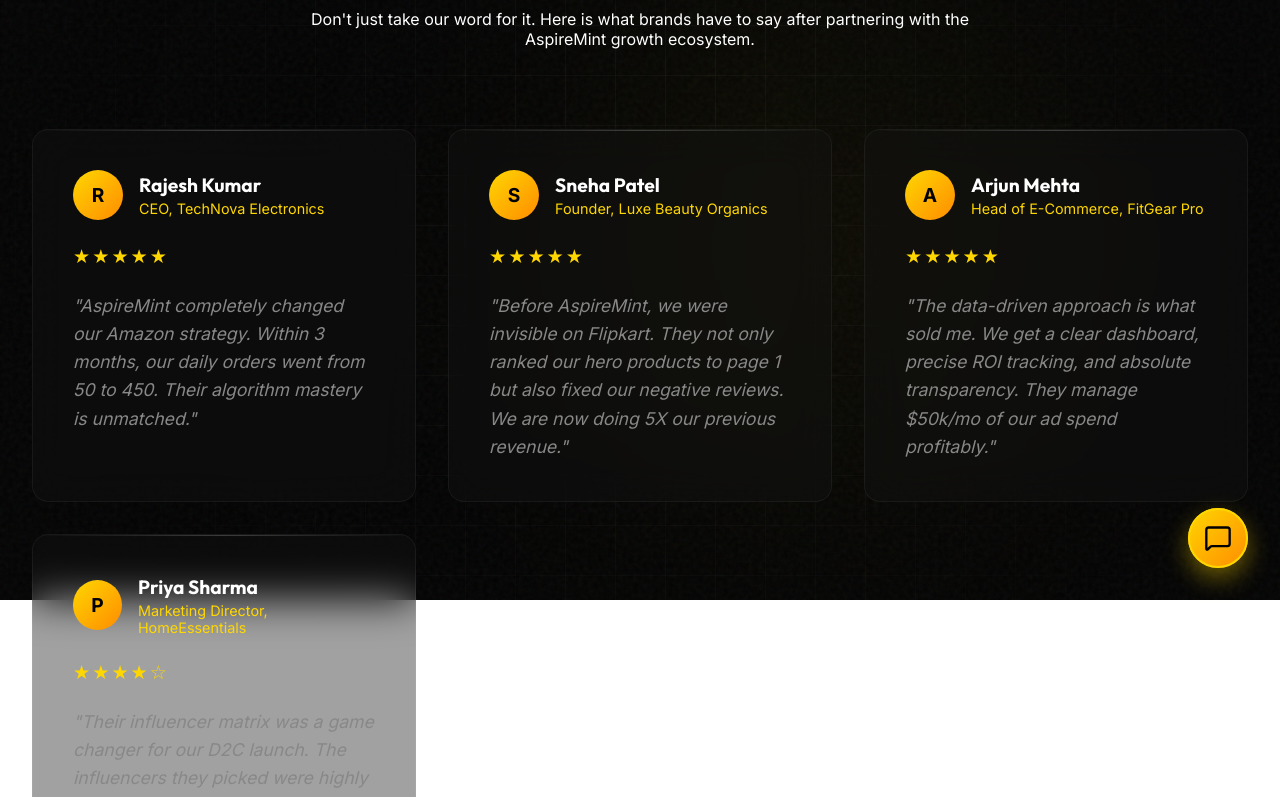
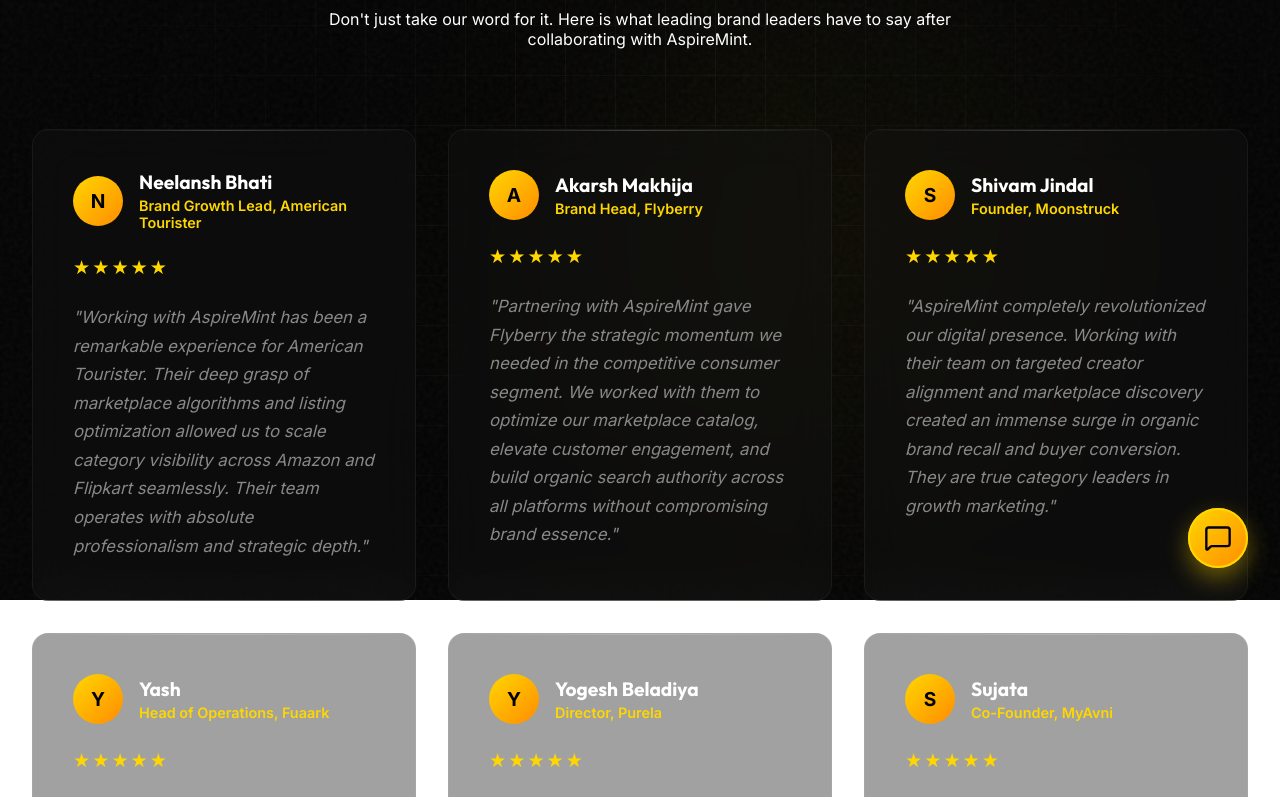
Before and after one commit to AFTAB13-droid/aspire, a Next.js app in the folder aspire/: page /testimonials in a window 1280 px wide. Shown: the part 200-997 px from the top of the page. Built offline with nearby package versions, Linux system fonts and the light colour scheme.

Commit message:
Update testimonials with verified client brands and rename XStep to X tep

```diff
--- a/aspire/src/app/(marketing)/page.tsx
+++ b/aspire/src/app/(marketing)/page.tsx
@@ -239,10 +239,10 @@ export default function Home() {
             transition={{ ease: "linear", duration: 35, repeat: Infinity }}
             style={{ display: 'flex', gap: '5rem', fontSize: '3rem', fontFamily: 'Outfit', fontWeight: 800, textTransform: 'uppercase', color: '#ffffff', opacity: 0.15 }}
           >
-            {["Del Monte", "American Tourister", "Pilgrim", "pTron", "XECH", "Flyberry", "NoStrain", "Nutrabud", "XStep", "Palladium"].map((brand, i) => (
+            {["Del Monte", "American Tourister", "Pilgrim", "pTron", "XECH", "Flyberry", "NoStrain", "Nutrabud", "X tep", "Palladium", "Moonstruck", "Fuaark", "Purela"].map((brand, i) => (
               <span key={`b1-${i}`} style={{ letterSpacing: '1px' }}>{brand}</span>
             ))}
-            {["Del Monte", "American Tourister", "Pilgrim", "pTron", "XECH", "Flyberry", "NoStrain", "Nutrabud", "XStep", "Palladium"].map((brand, i) => (
+            {["Del Monte", "American Tourister", "Pilgrim", "pTron", "XECH", "Flyberry", "NoStrain", "Nutrabud", "X tep", "Palladium", "Moonstruck", "Fuaark", "Purela"].map((brand, i) => (
               <span key={`b2-${i}`} style={{ letterSpacing: '1px' }}>{brand}</span>
             ))}
           </motion.div>
--- a/aspire/src/app/(marketing)/testimonials/page.tsx
+++ b/aspire/src/app/(marketing)/testimonials/page.tsx
@@ -1,42 +1,59 @@
 import type { Metadata } from "next";
+import Link from "next/link";
 
 export const metadata: Metadata = {
   title: "Testimonials | AspireMint",
-  description: "See what our clients are saying about their explosive growth with AspireMint.",
+  description: "See what leading brands say about their growth partnerships with AspireMint.",
 };
 
 const testimonials = [
   {
-    name: "Rajesh Kumar",
-    company: "TechNova Electronics",
-    role: "CEO",
-    text: "AspireMint completely changed our Amazon strategy. Within 3 months, our daily orders went from 50 to 450. Their algorithm mastery is unmatched.",
-    image: "R",
+    name: "Neelansh Bhati",
+    company: "American Tourister",
+    role: "Brand Growth Lead",
+    text: "Working with AspireMint has been a remarkable experience for American Tourister. Their deep grasp of marketplace algorithms and listing optimization allowed us to scale category visibility across Amazon and Flipkart seamlessly. Their team operates with absolute professionalism and strategic depth.",
+    image: "N",
     rating: 5,
   },
   {
-    name: "Sneha Patel",
-    company: "Luxe Beauty Organics",
+    name: "Akarsh Makhija",
+    company: "Flyberry",
+    role: "Brand Head",
+    text: "Partnering with AspireMint gave Flyberry the strategic momentum we needed in the competitive consumer segment. We worked with them to optimize our marketplace catalog, elevate customer engagement, and build organic search authority across all platforms without compromising brand essence.",
+    image: "A",
+    rating: 5,
+  },
+  {
+    name: "Shivam Jindal",
+    company: "Moonstruck",
     role: "Founder",
-    text: "Before AspireMint, we were invisible on Flipkart. They not only ranked our hero products to page 1 but also fixed our negative reviews. We are now doing 5X our previous revenue.",
+    text: "AspireMint completely revolutionized our digital presence. Working with their team on targeted creator alignment and marketplace discovery created an immense surge in organic brand recall and buyer conversion. They are true category leaders in growth marketing.",
     image: "S",
     rating: 5,
   },
   {
-    name: "Arjun Mehta",
-    company: "FitGear Pro",
-    role: "Head of E-Commerce",
-    text: "The data-driven approach is what sold me. We get a clear dashboard, precise ROI tracking, and absolute transparency. They manage $50k/mo of our ad spend profitably.",
-    image: "A",
+    name: "Yash",
+    company: "Fuaark",
+    role: "Head of Operations",
+    text: "From day one, the AspireMint team understood our brand vision and athletic audience. We worked closely with them to refine our marketplace positioning and listing conversion rates, helping Fuaark establish a dominant and highly recognized footprint across major channels.",
+    image: "Y",
     rating: 5,
   },
   {
-    name: "Priya Sharma",
-    company: "HomeEssentials",
-    role: "Marketing Director",
-    text: "Their influencer matrix was a game changer for our D2C launch. The influencers they picked were highly relevant, bringing in highly engaged traffic that converted instantly.",
-    image: "P",
-    rating: 4.8,
+    name: "Yogesh Beladiya",
+    company: "Purela",
+    role: "Director",
+    text: "AspireMint built an exceptional foundation of consumer trust for Purela. Their proactive reputation management and review architecture established our brand credibility in a crowded market. Working together has been one of our most rewarding and reliable collaborations.",
+    image: "Y",
+    rating: 5,
+  },
+  {
+    name: "Sujata",
+    company: "MyAvni",
+    role: "Co-Founder",
+    text: "Collaborating with AspireMint has been seamless and high-impact. We worked together on authentic creator partnerships and marketplace reach, which connected MyAvni directly with the right demographic, cementing loyal customer trust and long-term brand equity.",
+    image: "S",
+    rating: 5,
   },
 ];
 
@@ -48,7 +65,7 @@ export default function TestimonialsPage() {
           <div style={{ textAlign: 'center', marginBottom: '5rem' }}>
             <h1 className="hero-title" style={{ fontSize: 'clamp(3rem, 5vw, 4.5rem)' }}>Client <span>Success</span></h1>
             <p className="hero-subtitle" style={{ margin: '0 auto', maxWidth: '700px' }}>
-              Don't just take our word for it. Here is what brands have to say after partnering with the AspireMint growth ecosystem.
+              Don't just take our word for it. Here is what leading brand leaders have to say after collaborating with AspireMint.
             </p>
           </div>
 
@@ -56,18 +73,18 @@ export default function TestimonialsPage() {
             {testimonials.map((t, index) => (
               <div key={index} className="glass-card" style={{ padding: '2.5rem', position: 'relative', display: 'flex', flexDirection: 'column', gap: '1.5rem' }}>
                 <div style={{ display: 'flex', alignItems: 'center', gap: '1rem' }}>
-                  <div style={{ width: '50px', height: '50px', borderRadius: '50%', background: 'linear-gradient(135deg, var(--primary-yellow), #FF8C00)', display: 'flex', alignItems: 'center', justifyContent: 'center', fontWeight: 'bold', color: '#000', fontSize: '1.2rem' }}>
+                  <div style={{ width: '50px', height: '50px', borderRadius: '50%', background: 'linear-gradient(135deg, var(--primary-yellow), #FF8C00)', display: 'flex', alignItems: 'center', justifyContent: 'center', fontWeight: 'bold', color: '#000', fontSize: '1.2rem', flexShrink: 0 }}>
                     {t.image}
                   </div>
                   <div>
                     <h3 style={{ fontSize: '1.2rem', marginBottom: '0.2rem', color: '#fff' }}>{t.name}</h3>
-                    <p style={{ color: 'var(--primary-yellow)', fontSize: '0.9rem' }}>{t.role}, {t.company}</p>
+                    <p style={{ color: 'var(--primary-yellow)', fontSize: '0.9rem', fontWeight: 600 }}>{t.role}, {t.company}</p>
                   </div>
                 </div>
                 <div style={{ color: 'var(--primary-yellow)', fontSize: '1.2rem', letterSpacing: '2px' }}>
                   {"★".repeat(Math.floor(t.rating))}{"☆".repeat(5 - Math.floor(t.rating))}
                 </div>
-                <p style={{ color: 'var(--text-secondary)', fontSize: '1.1rem', lineHeight: '1.6', fontStyle: 'italic', flexGrow: 1 }}>
+                <p style={{ color: 'var(--text-secondary)', fontSize: '1.05rem', lineHeight: '1.7', fontStyle: 'italic', flexGrow: 1 }}>
                   "{t.text}"
                 </p>
               </div>
@@ -79,8 +96,13 @@ export default function TestimonialsPage() {
       <section className="section" style={{ paddingBottom: '8rem' }}>
         <div className="container">
           <div style={{ background: 'var(--surface-black)', borderRadius: '16px', padding: '4rem', textAlign: 'center', border: '1px solid var(--border-color)' }}>
-            <h2 style={{ fontSize: '2.5rem', marginBottom: '1.5rem' }}>Ready to be our next success story?</h2>
-            <a href="/contact" className="btn-premium" style={{ background: 'var(--primary-yellow)', color: '#000', padding: '1rem 2.5rem' }}>Get Your Free Audit</a>
+            <h2 style={{ fontSize: '2.5rem', marginBottom: '1.5rem' }}>Ready to Scale Your Brand?</h2>
+            <p style={{ color: 'var(--text-secondary)', fontSize: '1.1rem', marginBottom: '2.5rem', maxWidth: '600px', margin: '0 auto 2.5rem' }}>
+              Partner with the team trusted by India's top consumer brands to accelerate visibility and market authority.
+            </p>
+            <Link href="/contact" className="btn-premium" style={{ background: 'var(--primary-yellow)', color: '#000', padding: '1rem 2.5rem', display: 'inline-block' }}>
+              Discuss Your Growth Plan
+            </Link>
           </div>
         </div>
       </section>
--- a/aspire/src/components/ClientsShowcase.tsx
+++ b/aspire/src/components/ClientsShowcase.tsx
@@ -4,9 +4,9 @@ import { motion } from "framer-motion";
 
 const brands = [
   "Del Monte", "American Tourister", "Pilgrim", "pTron", "XECH",
-  "Flyberry", "NoStrain", "Nutrabud", "XStep", "Palladium",
+  "Flyberry", "NoStrain", "Nutrabud", "X tep", "Palladium",
   "Avni", "Paradyse Perfume", "Fuaark", "HealthOxide", "Shrida",
-  "Moonstruck", "Koparo"
+  "Moonstruck", "Koparo", "Purela"
 ];
 
 const containerVariants = {
--- a/aspire/src/components/MobileHome.tsx
+++ b/aspire/src/components/MobileHome.tsx
@@ -118,10 +118,10 @@ export default function MobileHome() {
             transition={{ ease: "linear", duration: 25, repeat: Infinity }}
             style={{ display: 'flex', gap: '3rem', fontSize: '2.2rem', fontFamily: 'Outfit', fontWeight: 800, textTransform: 'uppercase', color: '#ffffff', opacity: 0.15 }}
           >
-            {["Del Monte", "American Tourister", "Pilgrim", "pTron", "XECH", "Nutrabud"].map((brand, i) => (
+            {["Del Monte", "American Tourister", "Pilgrim", "pTron", "XECH", "Flyberry", "X tep", "Moonstruck", "Fuaark", "Nutrabud"].map((brand, i) => (
               <span key={`mb1-${i}`}>{brand}</span>
             ))}
-            {["Del Monte", "American Tourister", "Pilgrim", "pTron", "XECH", "Nutrabud"].map((brand, i) => (
+            {["Del Monte", "American Tourister", "Pilgrim", "pTron", "XECH", "Flyberry", "X tep", "Moonstruck", "Fuaark", "Nutrabud"].map((brand, i) => (
               <span key={`mb2-${i}`}>{brand}</span>
             ))}
           </motion.div>
```
